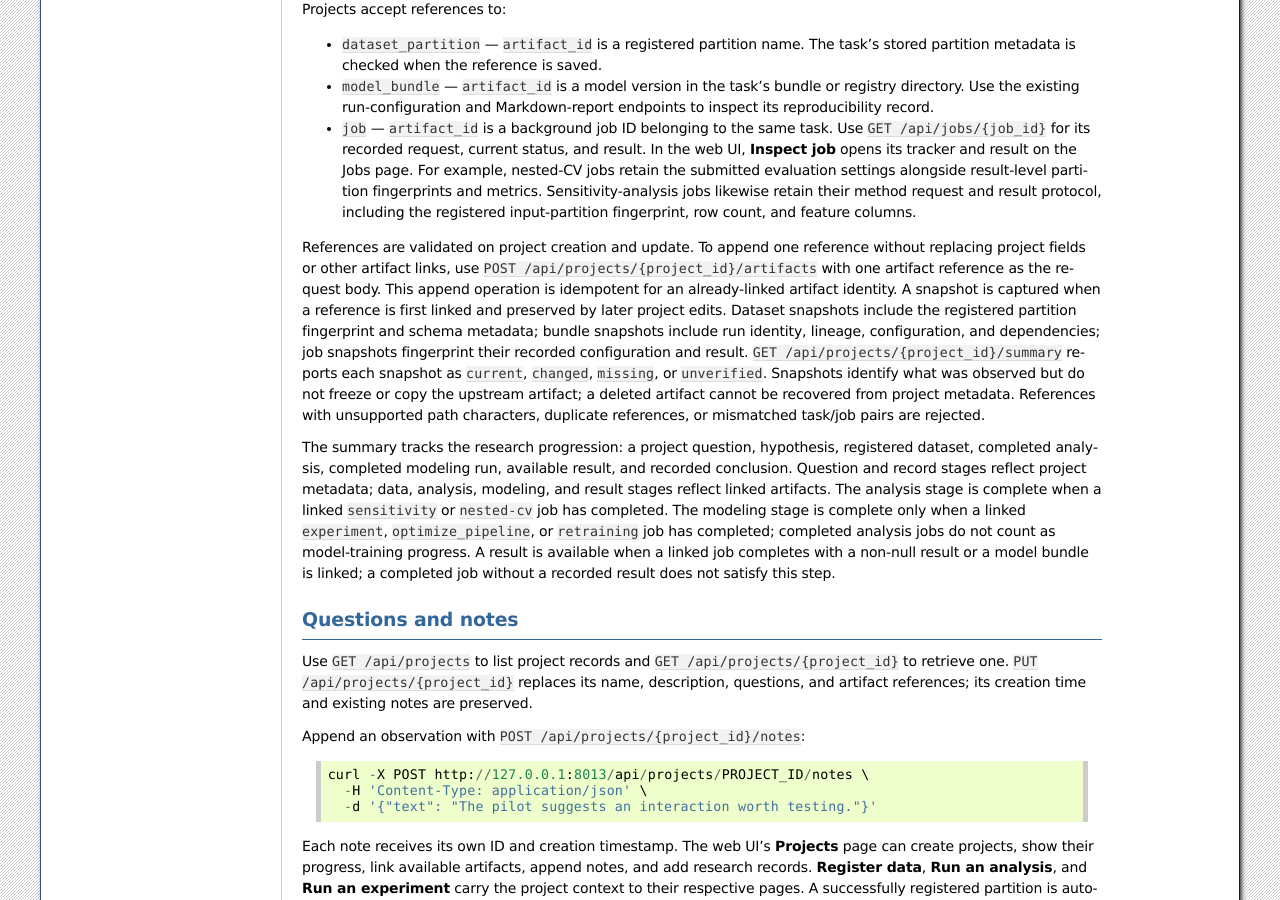
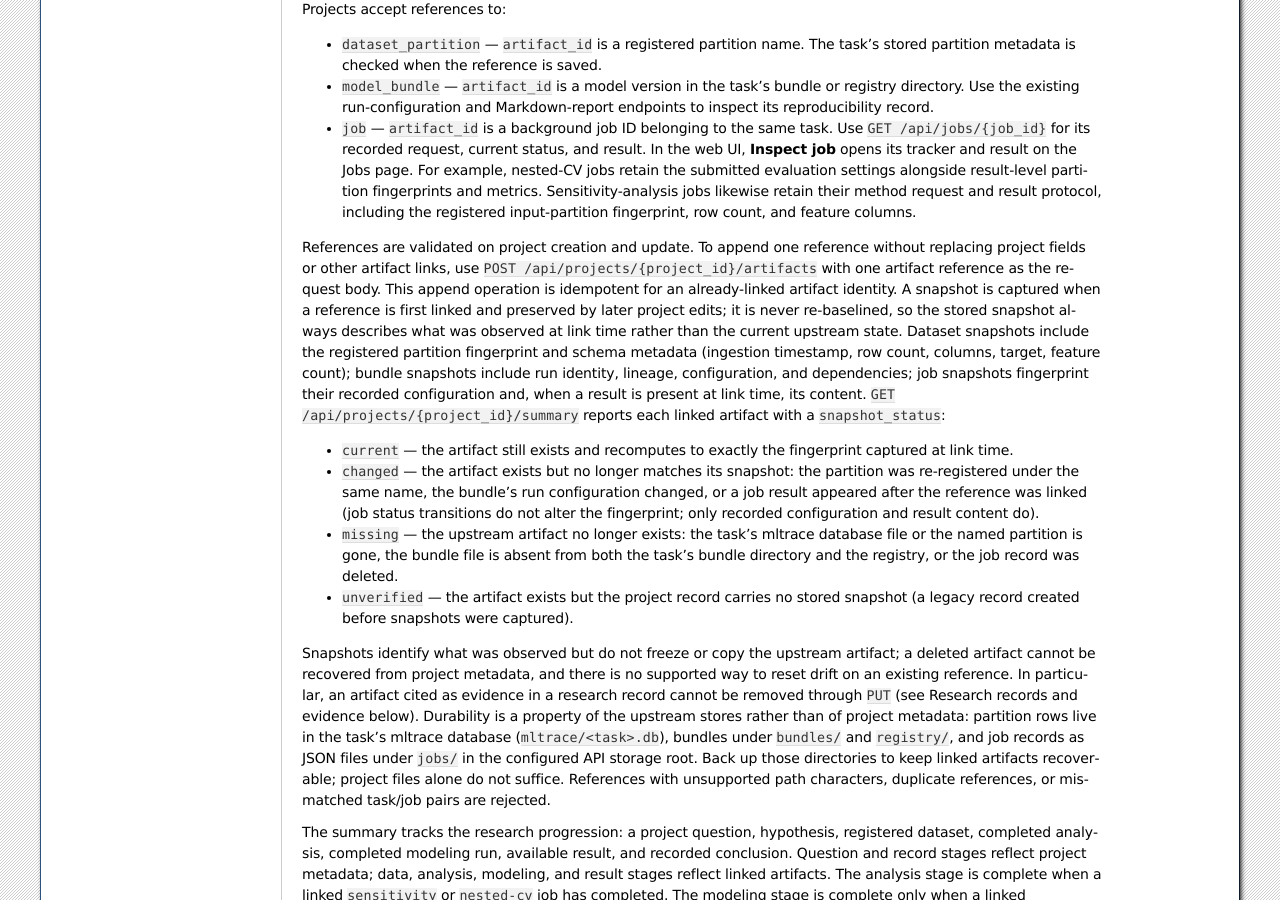
Before and after one commit to mghasemi/sksurrogate, a Sphinx documentation site: the page built from docs/research-projects.rst, in a window 1280 px wide and 900 px high, scrolled down 701 px. Built offline with Sphinx 7.4.7, drawn with Linux system fonts in a browser that asks for light colours.

Commit message:
docs(projects): pin evidence-snapshot behavior contract (Stage B2, R3)
Commit the accepted detect-and-report-only decision for artifact
recovery: per-status snapshot semantics (current/changed/missing/unverified)
documented in docs/research-projects.rst with no-rebaseline-on-edit and
evidence-artifact removal rules, plus two pinning tests covering legacy
records without stored snapshots and byte-for-byte snapshot preservation
across project edits.

Verified in clean env: 302 passed / 32 subtests, Sphinx HTML build clean.

```diff
--- a/docs/research-projects.rst
+++ b/docs/research-projects.rst
@@ -60,16 +60,43 @@ reference without replacing project fields or other artifact links, use
 ``POST /api/projects/{project_id}/artifacts`` with one artifact reference as
 the request body. This append operation is idempotent for an already-linked
 artifact identity. A snapshot is captured when a reference is first linked
-and preserved by later project edits.
+and preserved by later project edits; it is never re-baselined, so the stored
+snapshot always describes what was observed at link time rather than the
+current upstream state.
 Dataset snapshots include the registered partition fingerprint and schema
-metadata; bundle snapshots include run identity, lineage, configuration, and
-dependencies; job snapshots fingerprint their recorded configuration and
-result. ``GET /api/projects/{project_id}/summary`` reports each snapshot as
-``current``, ``changed``, ``missing``, or ``unverified``. Snapshots identify
-what was observed but do not freeze or copy the upstream artifact; a deleted
-artifact cannot be recovered from project metadata. References with
-unsupported path characters, duplicate references, or mismatched task/job
-pairs are rejected.
+metadata (ingestion timestamp, row count, columns, target, feature count);
+bundle snapshots include run identity, lineage, configuration, and
+dependencies; job snapshots fingerprint their recorded configuration and, when
+a result is present at link time, its content. ``GET
+/api/projects/{project_id}/summary`` reports each linked artifact with a
+``snapshot_status``:
+
+* ``current`` — the artifact still exists and recomputes to exactly the
+  fingerprint captured at link time.
+* ``changed`` — the artifact exists but no longer matches its snapshot: the
+  partition was re-registered under the same name, the bundle's run
+  configuration changed, or a job result appeared after the reference was
+  linked (job status transitions do not alter the fingerprint; only recorded
+  configuration and result content do).
+* ``missing`` — the upstream artifact no longer exists: the task's mltrace
+  database file or the named partition is gone, the bundle file is absent from
+  both the task's bundle directory and the registry, or the job record was
+  deleted.
+* ``unverified`` — the artifact exists but the project record carries no
+  stored snapshot (a legacy record created before snapshots were captured).
+
+Snapshots identify what was observed but do not freeze or copy the upstream
+artifact; a deleted artifact cannot be recovered from project metadata, and
+there is no supported way to reset drift on an existing reference. In
+particular, an artifact cited as evidence in a research record cannot be
+removed through ``PUT`` (see Research records and evidence below). Durability
+is a property of the upstream stores rather than of project metadata:
+partition rows live in the task's mltrace database (``mltrace/<task>.db``),
+bundles under ``bundles/`` and ``registry/``, and job records as JSON files
+under ``jobs/`` in the configured API storage root. Back up those directories
+to keep linked artifacts recoverable; project files alone do not suffice.
+References with unsupported path characters, duplicate references, or
+mismatched task/job pairs are rejected.
 
 The summary tracks the research progression: a project question, hypothesis,
 registered dataset, completed analysis, completed modeling run, available
```
Also changed, not shown: 1 other file.
